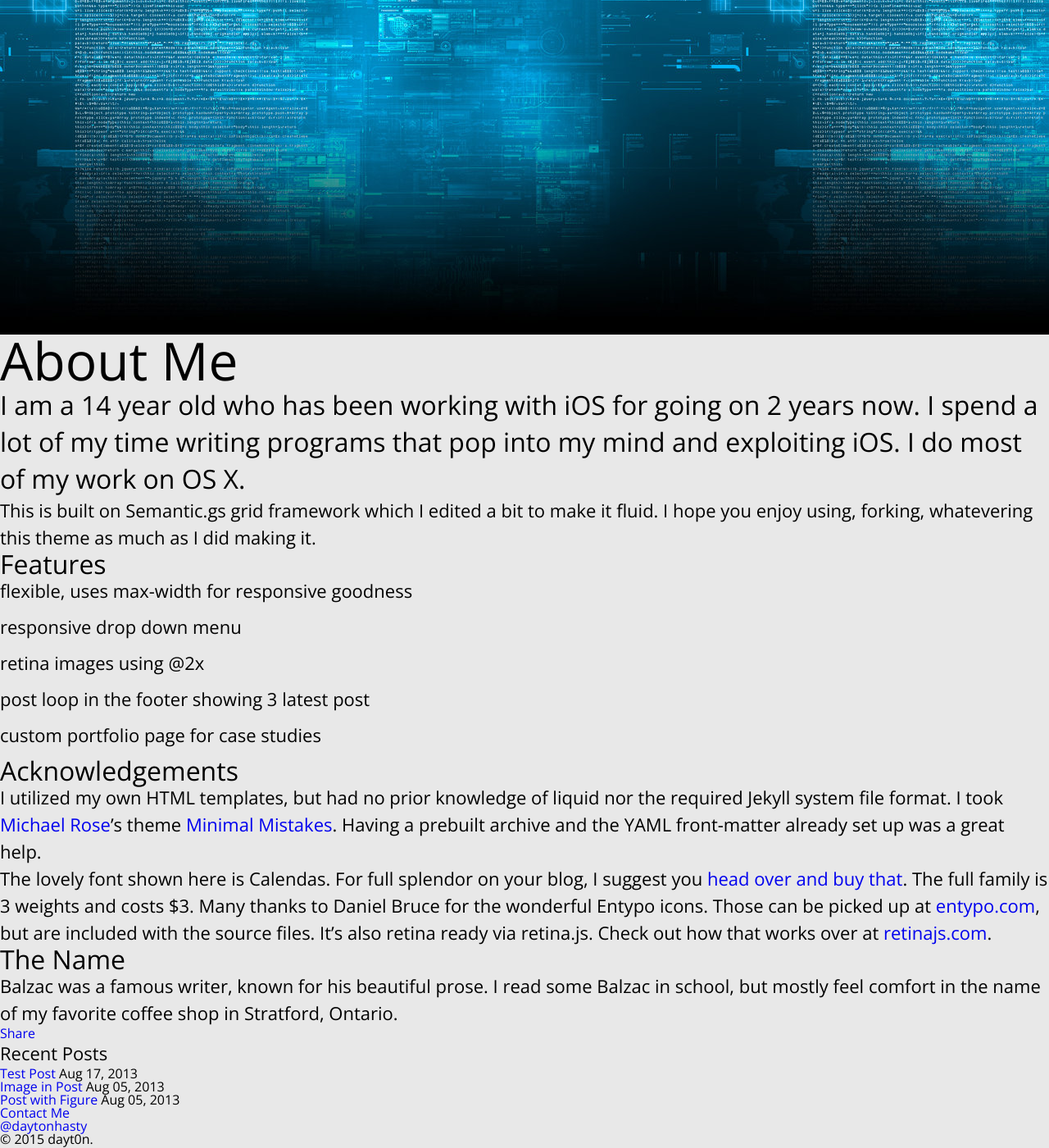
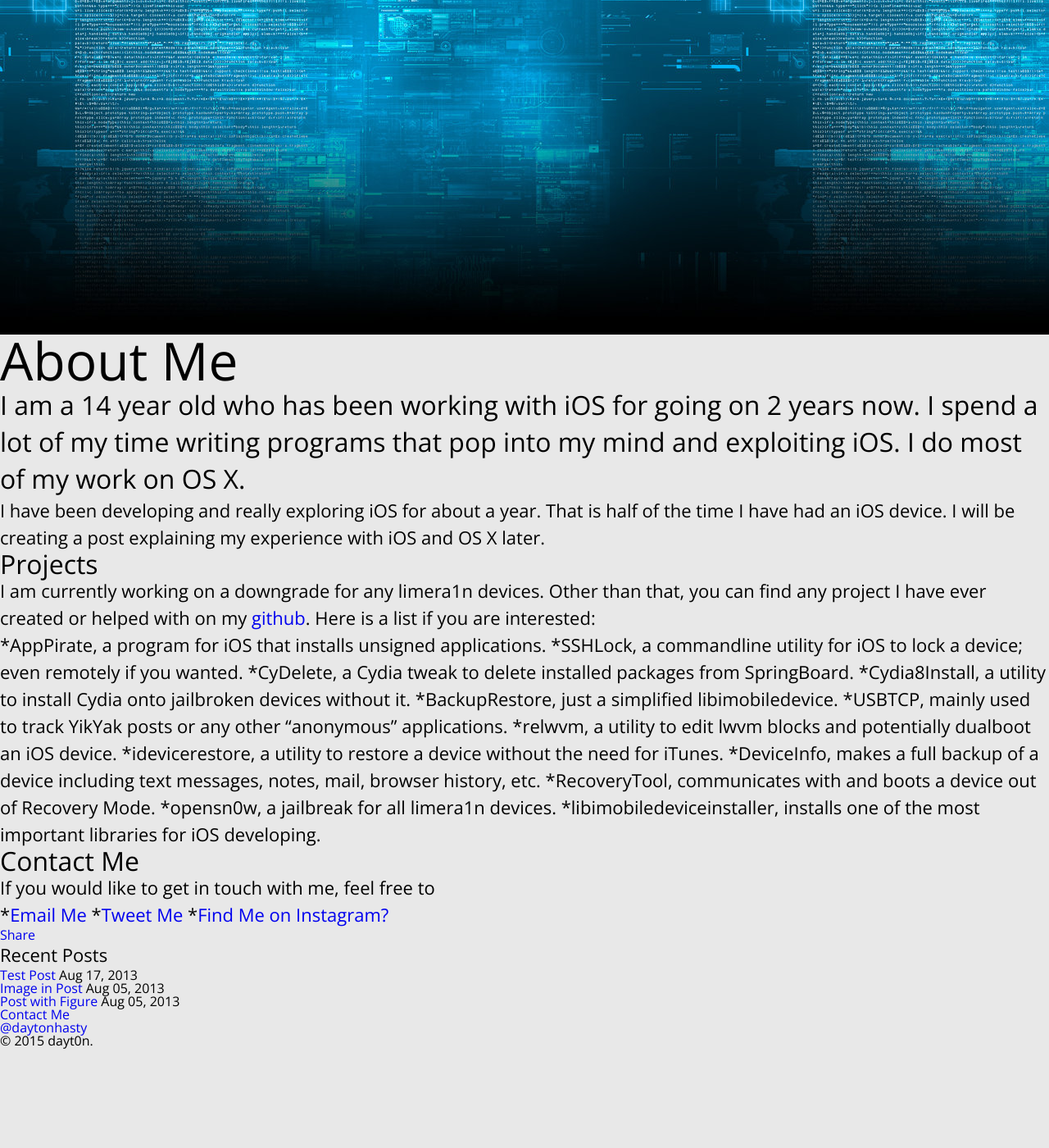
Before and after one commit to dayt0n/dayt0n.github.io, a Jekyll site: the page built from about.md, in a window 1280 px wide and 1400 px high, scrolled down 852 px. Shown: the whole window at 82% size. Built offline with Jekyll 4.4.1, drawn with Linux system fonts in a browser that asks for light colours; comment, search, counter and statistics services are not loaded; after the commit the page ends 2132 px from its top, so only the background shows below that.

Commit message:
Personalized About.markdown

```diff
--- a/about.md
+++ b/about.md
@@ -8,19 +8,27 @@ image:
   feature: techpaper1.png
 ---
 
-This is built on Semantic.gs grid framework which I edited a bit to make it fluid. I hope you enjoy using, forking, whatevering this theme as much as I did making it.
+I have been developing and `really` exploring iOS for about a year. That is half of the time I have had an iOS device. I will be creating a post explaining my experience with iOS and OS X later.
 
-### Features
-* flexible, uses max-width for responsive goodness
-* responsive drop down menu
-* retina images using @2x
-* post loop in the footer showing 3 latest post
-* custom portfolio page for case studies
+###Projects
+I am currently working on a downgrade for any `limera1n` devices. Other than that, you can find any project I have ever created or helped with on my [github](http://github.com/dayt0n). Here is a list if you are interested:
 
-### Acknowledgements
-I utilized my own HTML templates, but had no prior knowledge of liquid nor the required Jekyll system file format. I took [Michael Rose](http://twitter.com/mmistakes)'s theme [Minimal Mistakes](http://mmistakes.github.io/minimal-mistakes/). Having a prebuilt archive and the YAML front-matter already set up was a great help.
+*AppPirate, a program for iOS that installs unsigned applications.
+*SSHLock, a commandline utility for iOS to lock a device; even remotely if you wanted.
+*CyDelete, a Cydia tweak to delete installed packages from SpringBoard.
+*Cydia8Install, a utility to install Cydia onto jailbroken devices without it.
+*BackupRestore, just a simplified libimobiledevice.
+*USBTCP, mainly used to track YikYak posts or any other "anonymous" applications.
+*relwvm, a utility to edit lwvm blocks and potentially dualboot an iOS device.
+*idevicerestore, a utility to restore a device without the need for iTunes.
+*DeviceInfo, makes a full backup of a device including text messages, notes, mail, browser history, etc.
+*RecoveryTool, communicates with and boots a device out of Recovery Mode.
+*opensn0w, a jailbreak for all limera1n devices.
+*libimobiledeviceinstaller, installs one of the most important libraries for iOS developing.
 
- The lovely font shown here is Calendas. For full splendor on your blog, I suggest you [head over and buy that](http://calendasplus.com/). The full family is 3 weights and costs $3. Many thanks to Daniel Bruce for the wonderful Entypo icons. Those can be picked up at [entypo.com](http://entypo.com), but are included with the source files. It's also <b>retina ready</b> via retina.js. Check out how that works over at [retinajs.com](http://retinajs.com).
+###Contact Me
+If you would like to get in touch with me, feel free to
 
-### The Name
-Balzac was a famous writer, known for his beautiful prose. I read some Balzac in school, but mostly feel comfort in the name of my favorite coffee shop in Stratford, Ontario.
+*[Email Me](mailto:daytr0n@webbschool.com)
+*[Tweet Me](https://twitter.com/daytonhasty)
+*[Find Me on Instagram?](http://instagram.com/daytonhasty)
```
